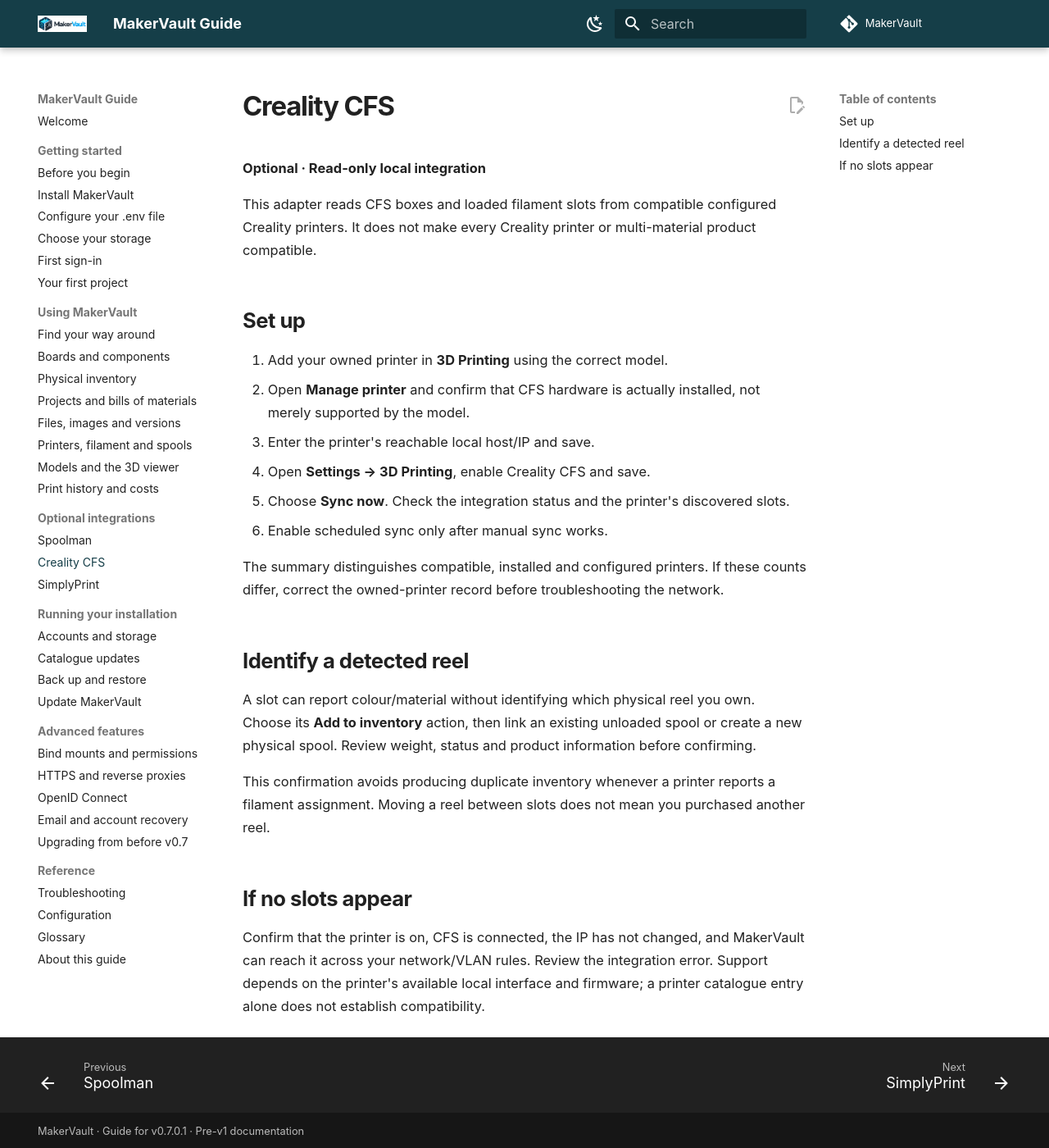
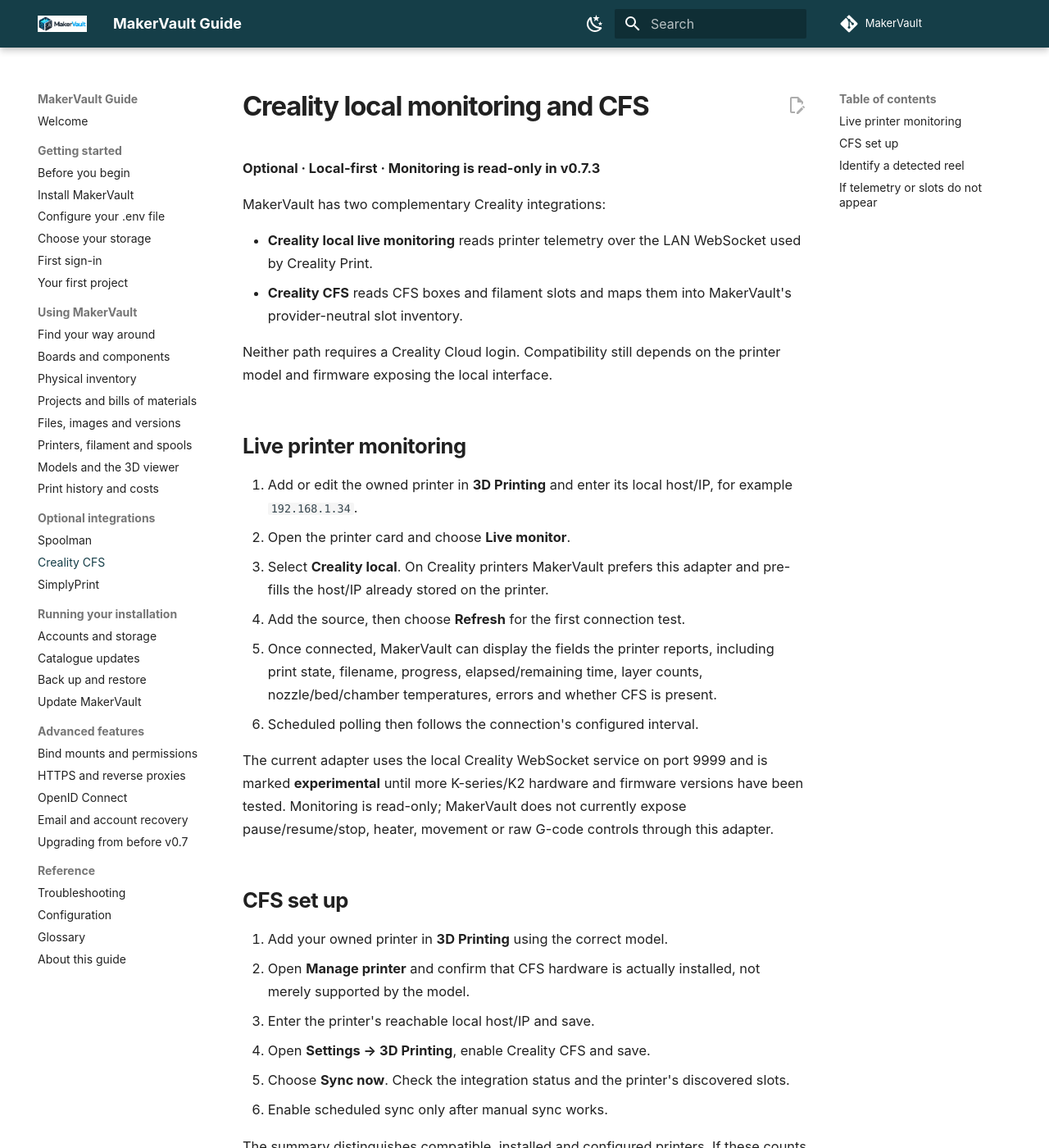
Before and after one commit to gavrd7/MakerVault, an MkDocs documentation site: the page built from docs/guide/integrations/creality.md, in a window 1280 px wide and 1400 px high. Shown: the whole window at 82% size. Built offline with MkDocs 1.6.1 and Material for MkDocs 9.7.7, drawn with Linux system fonts in a browser that asks for light colours; comment, search, counter and statistics services are not loaded; some of the changed text lies outside the part shown.

Commit message:
Document Creality LAN monitoring and CFS roles

```diff
--- a/docs/guide/integrations/creality.md
+++ b/docs/guide/integrations/creality.md
@@ -1,10 +1,26 @@
-# Creality CFS
+# Creality local monitoring and CFS
 
-**Optional · Read-only local integration**
+**Optional · Local-first · Monitoring is read-only in v0.7.3**
 
-This adapter reads CFS boxes and loaded filament slots from compatible configured Creality printers. It does not make every Creality printer or multi-material product compatible.
+MakerVault has two complementary Creality integrations:
 
-## Set up
+- **Creality local live monitoring** reads printer telemetry over the LAN WebSocket used by Creality Print.
+- **Creality CFS** reads CFS boxes and filament slots and maps them into MakerVault's provider-neutral slot inventory.
+
+Neither path requires a Creality Cloud login. Compatibility still depends on the printer model and firmware exposing the local interface.
+
+## Live printer monitoring
+
+1. Add or edit the owned printer in **3D Printing** and enter its local host/IP, for example `192.168.1.34`.
+2. Open the printer card and choose **Live monitor**.
+3. Select **Creality local**. On Creality printers MakerVault prefers this adapter and pre-fills the host/IP already stored on the printer.
+4. Add the source, then choose **Refresh** for the first connection test.
+5. Once connected, MakerVault can display the fields the printer reports, including print state, filename, progress, elapsed/remaining time, layer counts, nozzle/bed/chamber temperatures, errors and whether CFS is present.
+6. Scheduled polling then follows the connection's configured interval.
+
+The current adapter uses the local Creality WebSocket service on port 9999 and is marked **experimental** until more K-series/K2 hardware and firmware versions have been tested. Monitoring is read-only; MakerVault does not currently expose pause/resume/stop, heater, movement or raw G-code controls through this adapter.
+
+## CFS set up
 
 1. Add your owned printer in **3D Printing** using the correct model.
 2. Open **Manage printer** and confirm that CFS hardware is actually installed, not merely supported by the model.
@@ -21,6 +37,8 @@
 
 This confirmation avoids producing duplicate inventory whenever a printer reports a filament assignment. Moving a reel between slots does not mean you purchased another reel.
 
-## If no slots appear
+## If telemetry or slots do not appear
 
-Confirm that the printer is on, CFS is connected, the IP has not changed, and MakerVault can reach it across your network/VLAN rules. Review the integration error. Support depends on the printer's available local interface and firmware; a printer catalogue entry alone does not establish compatibility.
+Confirm that the printer is on, the host/IP has not changed, and MakerVault can reach the printer across your network/VLAN rules. For live monitoring, port 9999 must be reachable. For CFS, confirm the CFS is physically connected and enabled on the owned-printer record.
+
+Review the specific live-source or integration error. A printer catalogue entry alone does not establish compatibility, and firmware updates may change undocumented local telemetry behaviour.
```
